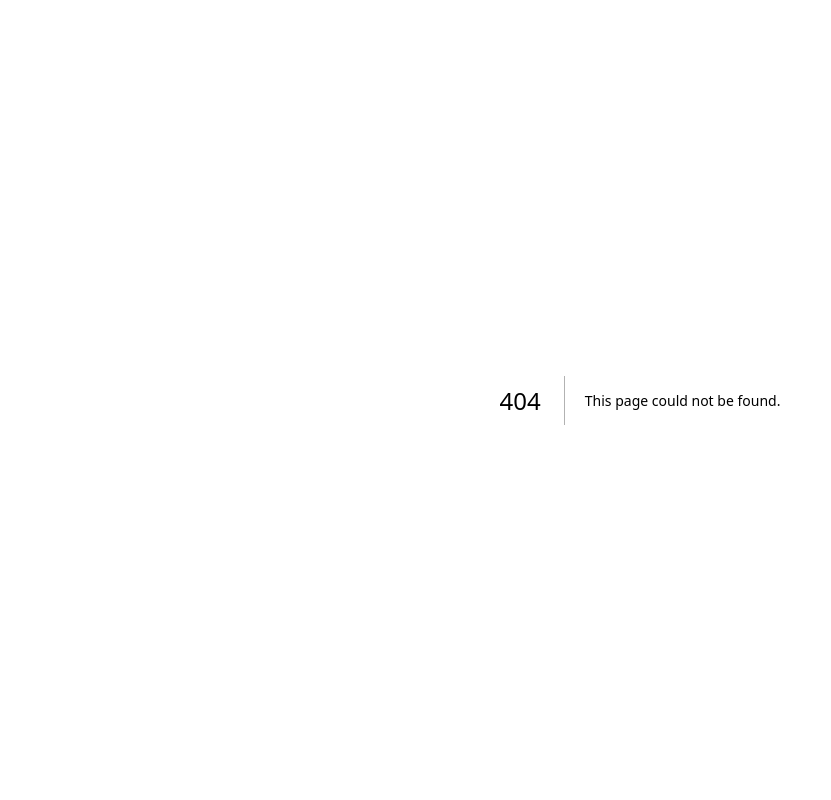
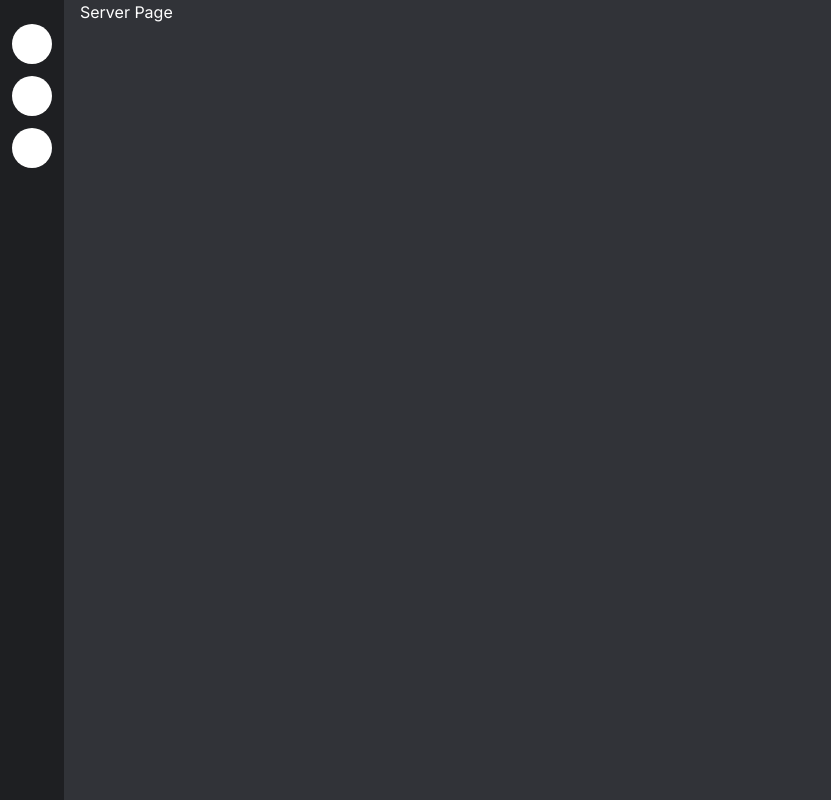
Before and after one commit to notSumit25/discord, a Next.js app: page /servers/1 in a window 1280 px wide. Before the commit this address had no page. Shown: the whole page, without its empty margins (0-831 px from the left). Built offline with nearby package versions, Linux system fonts and the light colour scheme.

Commit message:
Basic Server Layout

```diff
--- /dev/null
+++ b/app/(main)/layout.jsx
@@ -0,0 +1,12 @@
+import SideBar from "@/components/SideBar";
+
+export default function ServerLayout({ children }) {
+  return (
+    <div className="min-h-screen bg-[#313338] text-white">
+      <div className="min-h-screen bg-[#1e1f22] w-16  flex fixed">
+        <SideBar />
+      </div>
+      <main className="md:pl-20 h-full ">{children}</main>
+    </div>
+  );
+}
--- /dev/null
+++ b/app/(main)/servers/[servers]/page.jsx
@@ -0,0 +1,9 @@
+const ServerPage = () => {
+  return (
+    <div className="" >
+        Server Page
+    </div>
+  )
+}
+
+export default ServerPage
--- /dev/null
+++ b/components/SideBar.jsx
@@ -0,0 +1,18 @@
+import { UserButton } from "@clerk/nextjs";
+
+const SideBar = () => {
+  return (
+    <div className="flex flex-col items-center min-h-screen w-full gap-2 py-3 bg-inherit justify-between">
+      <div className="w-full flex flex-col items-center gap-3 py-3">
+        <div className="w-10 h-10 rounded-full bg-white"></div>
+        <div className="w-10 h-10 rounded-full bg-white"></div>
+        <div className="w-10 h-10 rounded-full bg-white"></div>
+      </div>
+      <div className="mb-4">
+        <UserButton afterSignOutUrl="/" />
+      </div>
+    </div>
+  );
+};
+
+export default SideBar;
```
